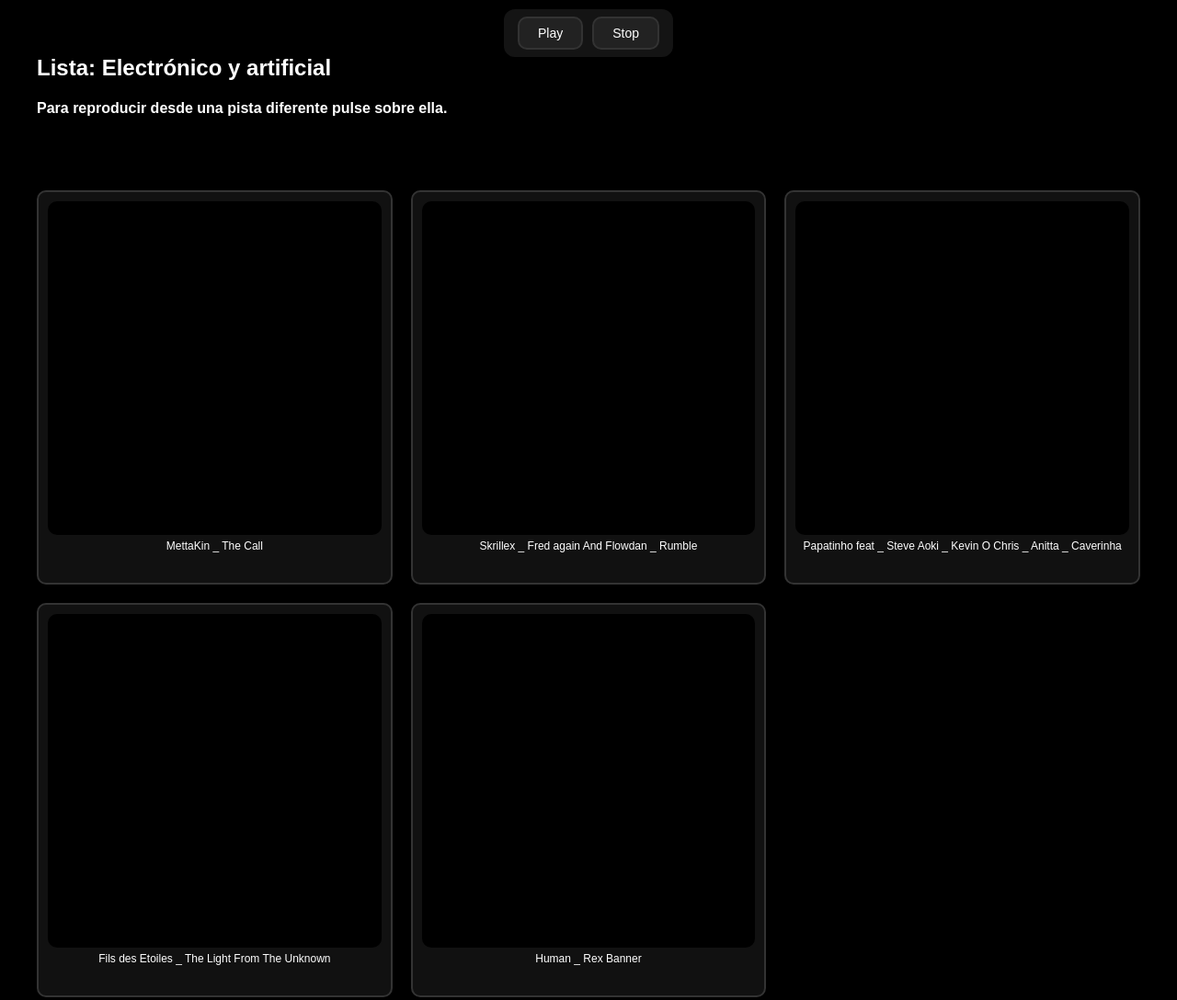
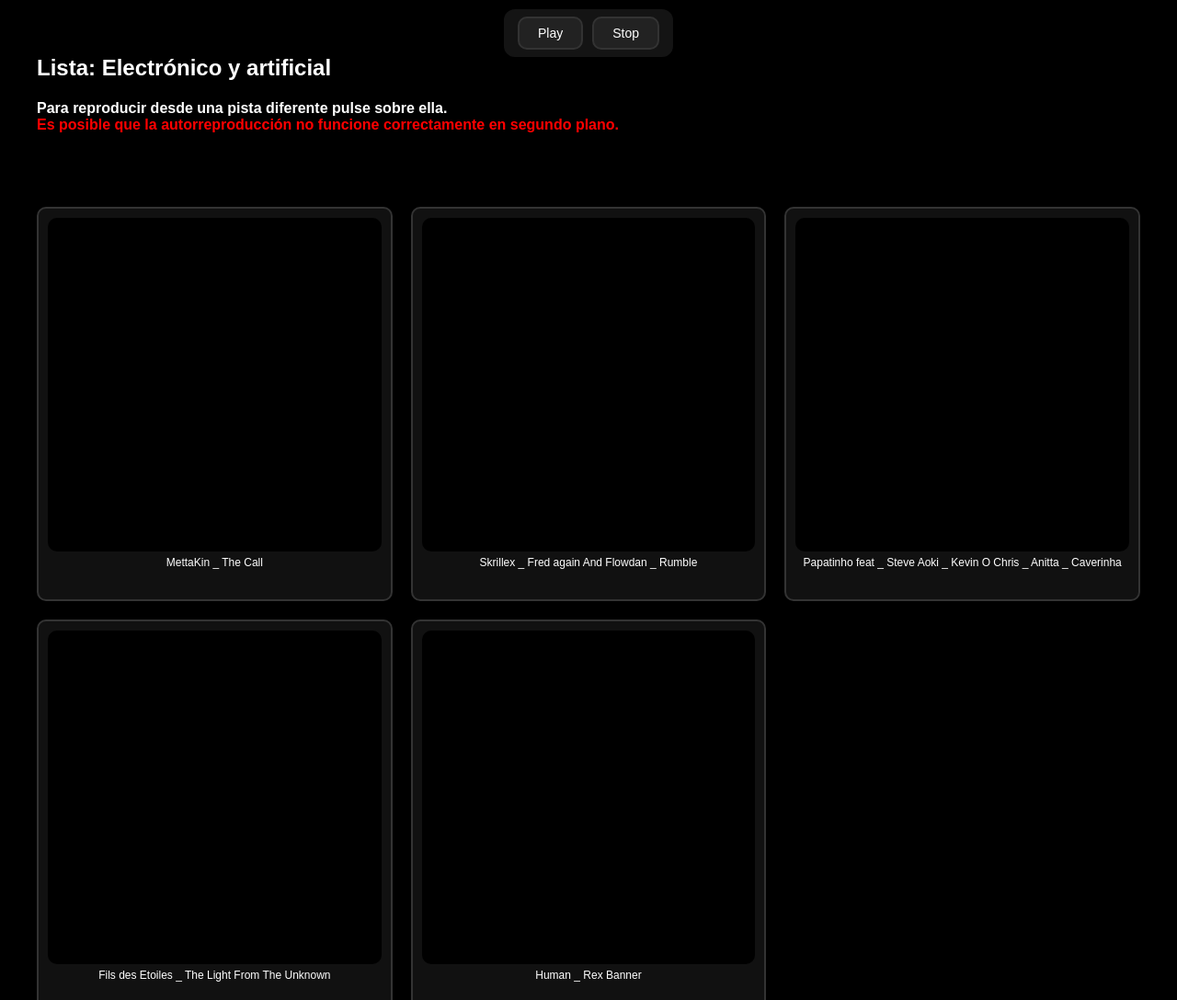
Before and after one commit to oracleibmaisd0-droid/Music-LIST-Electronico-y-artificial, a plain HTML site: page index.html in a window 1280 px wide. Shown: the top 1088 px of the page at 92% size. Drawn offline with Linux system fonts and the light colour scheme.

Commit message:
index.html

```diff
--- a/index.html
+++ b/index.html
@@ -3,7 +3,7 @@
 <head>
 <meta charset="UTF-8">
 <meta name="viewport" content="width=device-width, initial-scale=1.0">
-<title>L: Electrónico y artificial</title>
+<title>L: Armónico</title>
 <link rel="icon" href="https://img.icons8.com/fluency/10000/apple-music.png">
 <style>
   html, body {
@@ -99,7 +99,7 @@
 <body>
 
 <h2>Lista: Electrónico y artificial</h2>
-<h4>Para reproducir desde una pista diferente pulse sobre ella.</h4>
+<h4>Para reproducir desde una pista diferente pulse sobre ella.<br><font color="#ff0000">Es posible que la autorreproducción no funcione correctamente en segundo plano.</font></h4>
 
 <div class="floatingButtons">
   <button id="playAllBtn">Play</button>
```
